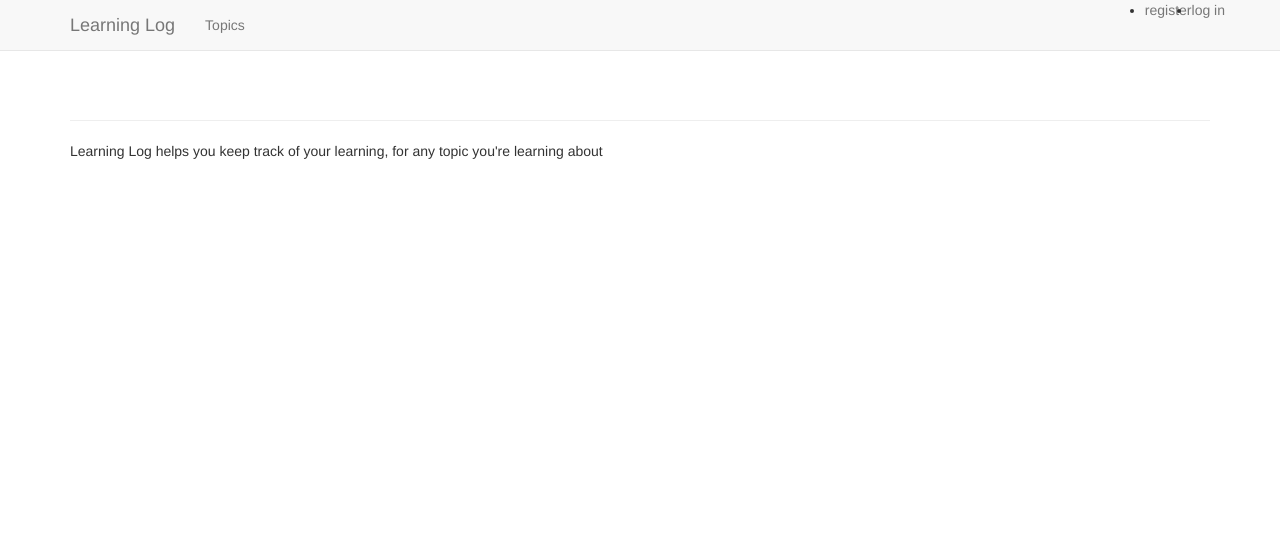
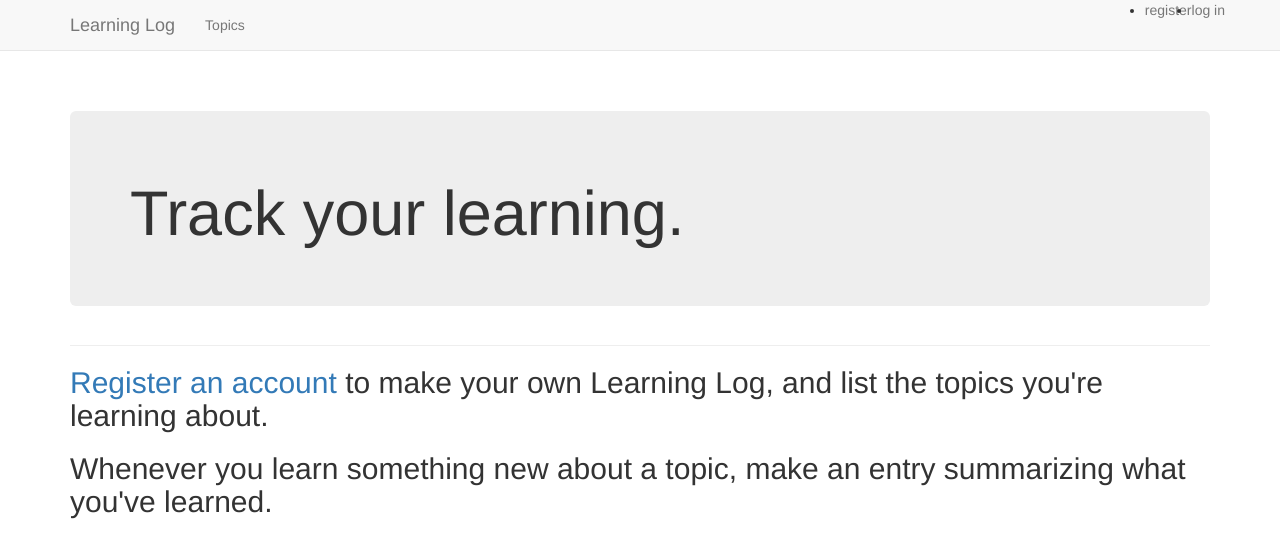
Before and after one commit to KorneevSK/learning_log, a Django app: page / in a window 1280 px wide. Shown: the top 558 px of the page. Run offline with Django 3.2, Linux system fonts and the light colour scheme; some libraries are stand-ins or nearby versions.

Commit message:
Index page remade

```diff
--- a/learning_logs/templates/learning_logs/index.html
+++ b/learning_logs/templates/learning_logs/index.html
@@ -6,9 +6,20 @@
 </head>
 <body>
 {% extends "learning_logs/base.html" %}
-
+{% block header %}
+    <div class="jumbotron">
+        <h1>Track your learning.</h1>
+    </div>
+{% endblock header %}
 {% block content %}
-<p>Learning Log helps you keep track of your learning, for any topic you're learning about </p>
+    <h2>
+        <a href="{% url 'register' %}">Register an account</a> to make
+        your own Learning Log, and list the topics you're learning about.
+    </h2>
+    <h2>
+        Whenever you learn something new about a topic, make an entry
+        summarizing what you've learned.
+    </h2>
 {% endblock content %}
 </body>
 </html>
```
Also changed, not shown: db.sqlite3.
